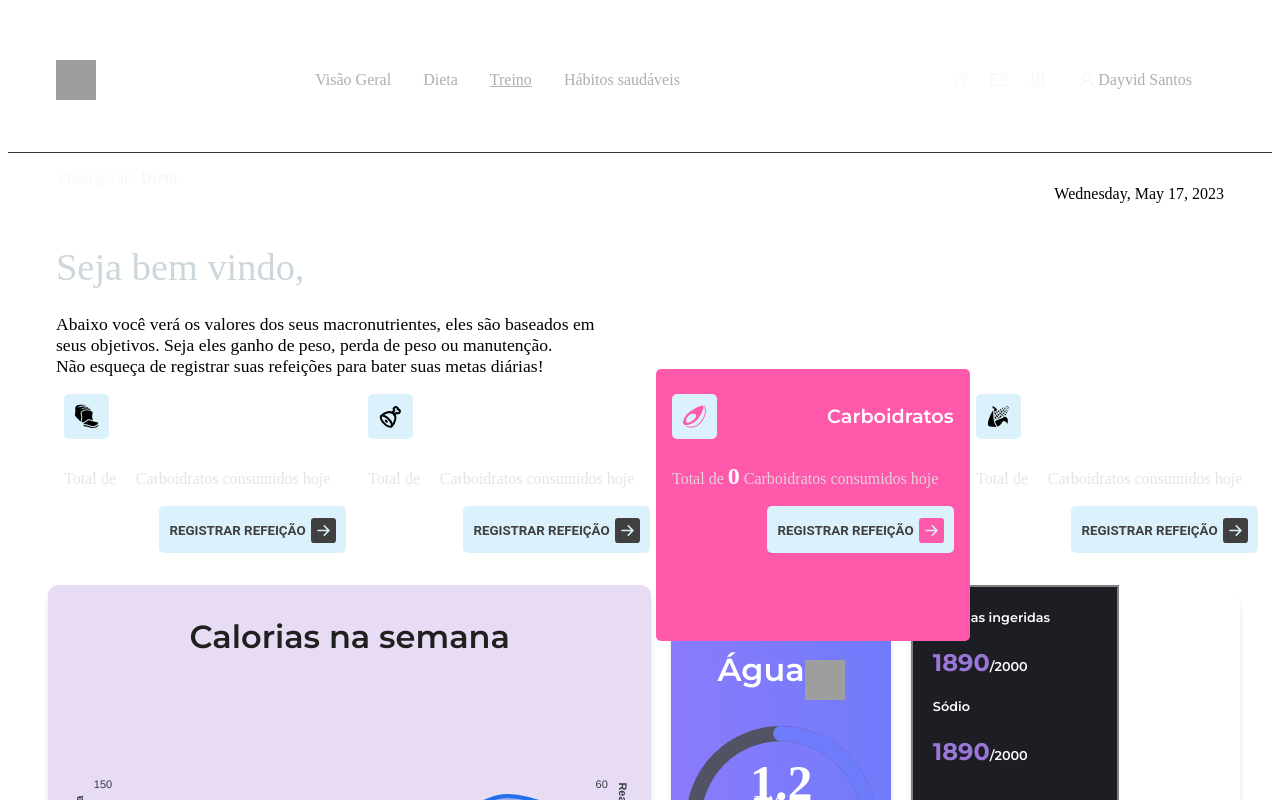
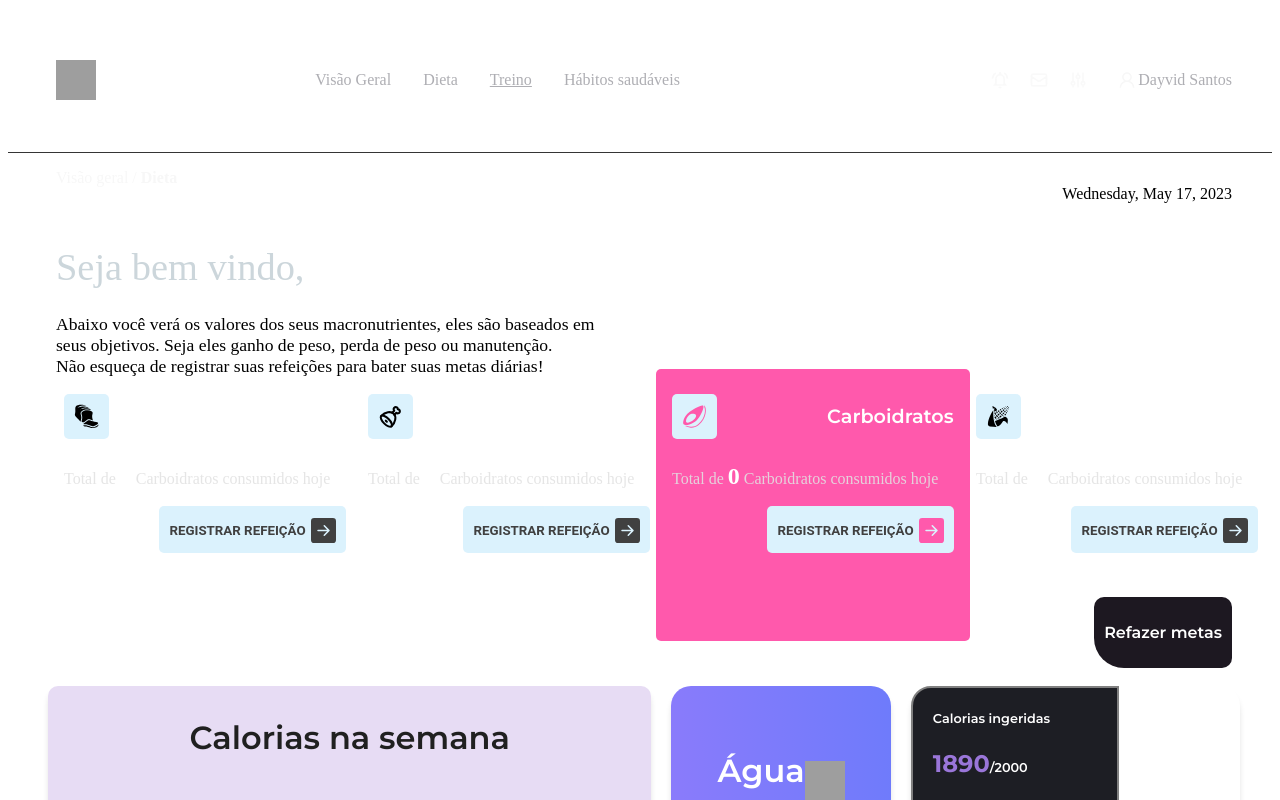
Before and after one commit to dayvid-s/FitnessApp, a Next.js app: page /Home/Index in a window 1280 px wide. Shown: the top 800 px of the page. Built offline with nearby package versions, Linux system fonts and the light colour scheme; grey boxes are pictures that could not be loaded; a web font is replaced by a local one.

Commit message:
feat: added SectionTitle component

```diff
--- a/src/components/HomeHeader/styles.ts
+++ b/src/components/HomeHeader/styles.ts
@@ -48,7 +48,7 @@ export const UserAccountArea = styled.div`
     display: flex;
     align-items: center;
     justify-content: center;
-    margin-right: 2.5rem;
+    /* margin-right: 2.5rem; */
     margin-left: 10px;
     svg{
         margin-right:1px;
--- a/src/components/NutrientsInfo/styles.ts
+++ b/src/components/NutrientsInfo/styles.ts
@@ -1,11 +1,11 @@
-import styled, {css} from "styled-components"
+import styled, { css } from "styled-components"
 export interface ConteinerProps {
     type: string
     marginLeft?: string
-  }
+}
 export interface IconWrapperProps {
     nutrientType: string
-  }
+}
 
 
 export const Container = styled.div<ConteinerProps>`
@@ -16,25 +16,21 @@ export const Container = styled.div<ConteinerProps>`
     border-radius:5px;
     padding:1rem;
 
-    ${({type})=> (type == "carb")&& css`
+    ${({ type }) => (type == "carb") && css`
     background-color: var(--blue-light)`};
-    box-shadow: 2px 2px 10px var(--blue-light);
 
-    ${({type})=> (type == "protein")&& css`
+    ${({ type }) => (type == "protein") && css`
     background-color: var(--text-title);
-    box-shadow: 2px 2px 10px var(--text-title);
 
     margin-left:19rem`};
 
-    ${({type})=> (type == "fat")&& css`
+    ${({ type }) => (type == "fat") && css`
     background-color: var(--text-body);
     background-color: #ff59ac;
-    box-shadow: 2px 2px 10px var(--text-body);
     margin-left:38rem;`};
 
-    ${({type})=> (type == "fiber")&& css`
+    ${({ type }) => (type == "fiber") && css`
     background-color: var(--green);
-    box-shadow: 2px 5px 10px var(--green);
 
     margin-left:57rem;`};
 
@@ -67,16 +63,16 @@ export const IconWrapper = styled.div<IconWrapperProps>`
         width: 25px;
         height:25px;
 
-        ${({nutrientType})=> (nutrientType == "fiber")&& css`
+        ${({ nutrientType }) => (nutrientType == "fiber") && css`
         color: var(--green)`};
 
-        ${({nutrientType})=> (nutrientType == "carb")&& css`
+        ${({ nutrientType }) => (nutrientType == "carb") && css`
         color: var(--blue-light);`};
 
-        ${({nutrientType})=> (nutrientType == "protein")&& css`
+        ${({ nutrientType }) => (nutrientType == "protein") && css`
         color: var(--text-title);`};
 
-        ${({nutrientType})=> (nutrientType == "fat")&& css`
+        ${({ nutrientType }) => (nutrientType == "fat") && css`
         color:#ff59ac`};
 
 
@@ -115,16 +111,16 @@ export const RegisterMealButton = styled.button<IconWrapperProps>`
         width: 25px;
         height:25px;
 
-        ${({nutrientType})=> (nutrientType == "fiber")&& css`
+        ${({ nutrientType }) => (nutrientType == "fiber") && css`
         color: var(--green)`};
 
-        ${({nutrientType})=> (nutrientType == "carb")&& css`
+        ${({ nutrientType }) => (nutrientType == "carb") && css`
         color: var(--blue-light);`};
 
-        ${({nutrientType})=> (nutrientType == "protein")&& css`
+        ${({ nutrientType }) => (nutrientType == "protein") && css`
         color: var(--text-title);`};
 
-        ${({nutrientType})=> (nutrientType == "fat")&& css`
+        ${({ nutrientType }) => (nutrientType == "fat") && css`
         color:#ff59ac`};
 
     }
--- /dev/null
+++ b/src/components/SectionTitle/index.tsx
@@ -0,0 +1,22 @@
+import {
+  Container,
+  UserEditWrapper
+} from "./styles"
+
+interface sectionTitleProps {
+  title: string,
+}
+
+export function SectionTitle( {title}: sectionTitleProps) {
+
+  return (
+    <Container>
+      <div/>
+      <h3>{title}</h3>
+      <UserEditWrapper>
+        <p>Refazer metas</p>
+      </UserEditWrapper>
+
+    </Container>
+  )
+}
--- /dev/null
+++ b/src/components/SectionTitle/styles.ts
@@ -0,0 +1,42 @@
+import styled from "styled-components"
+
+export const Container = styled.div`
+  display: flex;
+  flex-direction: row;
+  align-items: center;
+  margin-left:2.5rem;
+  margin-top:50px;
+  margin-bottom:-30px;
+  div:nth-child(1){
+    padding:30px 5px;
+    background-color: #fff;
+
+  }
+  h3{
+    margin-left:20px;
+    color:#fff;
+    font-size:1.5rem;
+  }
+  `
+
+
+
+export const UserEditWrapper = styled.div`
+  padding:10px;
+  background: #1D1821;
+
+  border-radius: 10px;
+  align-items: center;
+  justify-content: center;
+  margin-top: 10px;
+  border-bottom-left-radius: 30px;
+
+  margin-left: auto;
+  margin-right:2.5rem;
+  cursor: pointer;
+  p{
+      color:#fff;
+      font-weight: 600;
+      font-family: "Montserrat", sans-serif;
+  }
+`
--- a/src/components/UserStatistics/index.tsx
+++ b/src/components/UserStatistics/index.tsx
@@ -155,11 +155,11 @@ export function UserStatistics() {
 
           <UserObjectivesRectangle>
             <p>Fibras<br /></p>
-            <p><strong>1240</strong>/2000</p>
+            {/* <p><strong>1240</strong>/2000</p>
             <p>Colesterol<br /></p>
             <p><strong>1240</strong>/2000</p>
             <p>Água</p>
-            <p><strong>0.5</strong>/2 litros</p>
+            <p><strong>0.5</strong>/2 litros</p> */}
 
 
           </UserObjectivesRectangle>
--- a/src/components/UserStatistics/styles.ts
+++ b/src/components/UserStatistics/styles.ts
@@ -141,6 +141,7 @@ export const UserIndicatorContainer = styled.aside`
     div:nth-child(4) {
         border-top-left-radius: 20px;
         border-bottom-right-radius: 30px;
+
     }
 
         `
@@ -163,7 +164,7 @@ export const UserObjectivesRectangle = styled.div`
     justify-content: flex-start;
     padding:10px 20px;
     width: 50%;
-    height: 240px;
+    height: 155px;
     border: 2px solid;
     border-color: gray ;
 
--- a/src/components/Welcome/styles.ts
+++ b/src/components/Welcome/styles.ts
@@ -26,7 +26,7 @@ export const DateWrapper = styled.div`
     display: flex;
     align-items: center;
     justify-content: center;
-    margin-right: 2rem;
+    margin-right: 1.5rem;
     margin-left: auto;
     p{
         font-size: 1rem;
--- a/src/pages/Home/Index.tsx
+++ b/src/pages/Home/Index.tsx
@@ -5,6 +5,7 @@ import { Container } from "./styles"
 import { UserStatistics } from "@component/components/UserStatistics"
 import { Footer } from "./../../components/Footer"
 import { HealthGoals } from "./../../components/HealthGoals"
+import { SectionTitle } from "@component/components/SectionTitle"
 
 export default function Home() {
   return (
@@ -12,6 +13,7 @@ export default function Home() {
       <HomeHeader />
       <Welcome />
       <UserNutrients />
+      <SectionTitle title="Metas diárias / Semanais" />
       <UserStatistics />
       {/* <HealthGoals /> */}
       <Footer />
```
